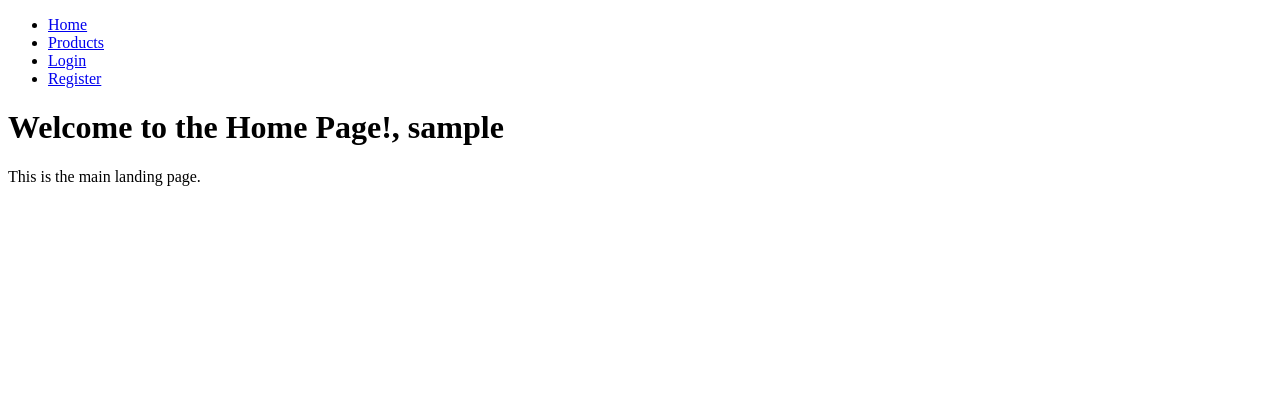
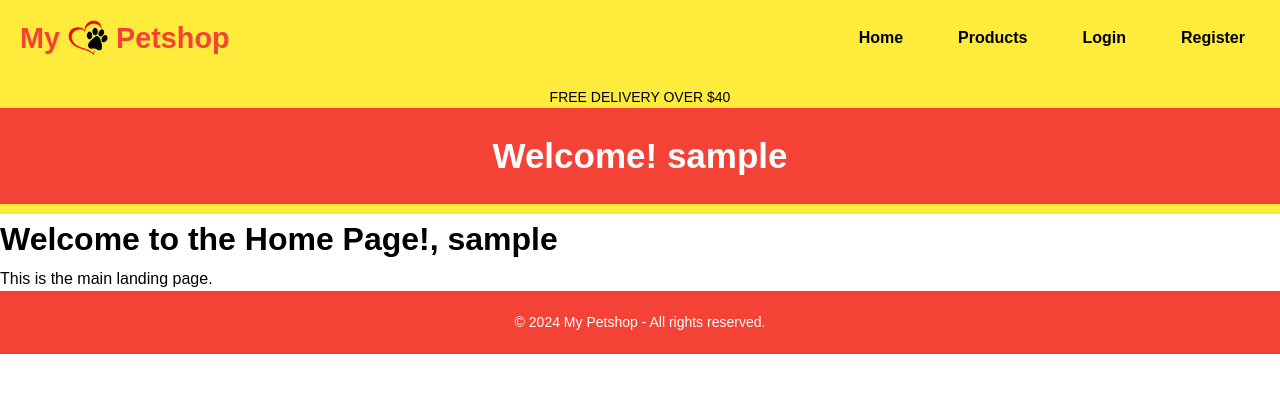
Before and after one commit to anibalfuentesrod/My-PetShop, a Django app: template myapp/templates/index.html in a window 1280 px wide. Shown: the top 393 px of the page. Run offline with Django 3.2, Linux system fonts and the light colour scheme; the template is opened without the code that fills it: most values are stand-ins (such as "Sample title", 1, 10 or a date in 2020).

Commit message:
Working on static files

```diff
--- /dev/null
+++ b/myapp/static/css/styles.css
@@ -0,0 +1,249 @@
+/* General and global styles */
+* {
+    margin: 0;
+    padding: 0;
+    box-sizing: border-box;
+}
+
+body {
+    font-family: 'Arial', sans-serif;
+    line-height: 1.6;
+    background-color: #ffffff;
+}
+
+.container {
+    width: 90%;
+    max-width: 1200px;
+    margin: 0 auto;
+}
+
+/* Header styles */
+.main-header {
+    background-color: #ffeb3b;
+    color: #000;
+    padding: 10px 0;
+    text-align: center;
+    font-size: 14px;
+}
+
+.logo-section {
+    background-color: #f44336;
+    padding: 20px 0;
+    text-align: center;
+}
+
+.logo-section h1 {
+    color: white;
+    font-size: 2.5em;
+    font-weight: bold;
+}
+
+.logo-section .paw-print {
+    font-size: 1.2em;
+}
+
+/* Navbar styles */
+.navbar {
+    display: flex;
+    justify-content: space-between;
+    align-items: center;
+    background-color: #ffeb3b;
+    padding: 15px 20px;
+    position: sticky; /* Keeps navbar fixed at the top */
+    top: 0;
+    z-index: 1000;
+}
+
+.logo a {
+    font-size: 1.8em;
+    font-weight: bold;
+    color: #f44336;
+    text-decoration: none;
+    display: flex;
+    align-items: center; /* Aligns the image and text vertically */
+}
+
+.logo a img.paw-logo {
+    width: 40px; /* Adjust the width of the logo as needed */
+    height: auto;
+    margin: 0 8px; /* Adds spacing between the text and the logo */
+    vertical-align: middle;
+}
+.nav-links {
+    display: flex;
+    list-style: none;
+    gap: 25px;
+}
+
+.nav-links li {
+    margin: 0;
+}
+
+.nav-links a {
+    text-decoration: none;
+    color: #000;
+    font-size: 16px;
+    font-weight: bold;
+    padding: 10px 15px;
+    transition: background-color 0.3s ease, color 0.3s ease;
+}
+
+.nav-links a:hover {
+    background-color: white;
+    color: #f44336;
+    border-radius: 5px;
+}
+
+/* Hamburger Menu Styles */
+.hamburger {
+    display: none;
+    flex-direction: column;
+    cursor: pointer;
+}
+
+.hamburger div {
+    width: 25px;
+    height: 3px;
+    background-color: #000;
+    margin: 4px;
+    transition: 0.3s;
+}
+
+/* Responsive Menu for Mobile Devices */
+@media (max-width: 768px) {
+    .nav-links {
+        flex-direction: column;
+        position: absolute;
+        top: 60px;
+        left: -100%;
+        width: 100%;
+        background-color: #ffeb3b;
+        text-align: center;
+        transition: left 0.3s ease-in-out;
+    }
+
+    .nav-links.active {
+        left: 0;
+    }
+
+    .nav-links li {
+        margin: 10px 0;
+    }
+
+    .hamburger {
+        display: flex;
+    }
+
+    .nav-links a {
+        padding: 15px 0;
+        width: 100%;
+    }
+}
+
+/* Hamburger Animation */
+.hamburger.active div:nth-child(1) {
+    transform: rotate(45deg) translate(5px, 5px);
+}
+
+.hamburger.active div:nth-child(2) {
+    opacity: 0;
+}
+
+.hamburger.active div:nth-child(3) {
+    transform: rotate(-45deg) translate(5px, -5px);
+}
+
+
+/* Hero section styles */
+.hero-section {
+    background-color: #f44336;
+    color: white;
+    text-align: center;
+    padding: 100px 20px;
+    position: relative;
+}
+
+.hero-section h2 {
+    font-size: 3.5em;
+    font-weight: bold;
+}
+
+.hero-section p {
+    font-size: 1.5em;
+    margin: 20px 0;
+}
+
+.hero-section .cta-button {
+    background-color: #ffeb3b;
+    color: black;
+    padding: 15px 30px;
+    border-radius: 30px;
+    text-decoration: none;
+    font-size: 1.2em;
+    transition: background-color 0.3s ease, color 0.3s ease;
+}
+
+.hero-section .cta-button:hover {
+    background-color: #f44336;
+    color: #ffeb3b;
+}
+
+/* Image decorations in hero section */
+.hero-section::before {
+    content: "";
+    background-image: url('/static/images/hero-bg.png');
+    background-size: cover;
+    background-position: center;
+    position: absolute;
+    top: 0;
+    left: 0;
+    width: 100%;
+    height: 100%;
+    opacity: 0.2; /* Ensuring background decoration is subtle */
+    z-index: -1;
+}
+
+/* Shop Now button */
+.hero-section .cta-button {
+    background-color: #ffeb3b;
+    color: black;
+    padding: 15px 30px;
+    border-radius: 30px;
+    text-decoration: none;
+    font-size: 1.2em;
+    transition: background-color 0.3s ease, color 0.3s ease;
+}
+
+.hero-section .cta-button:hover {
+    background-color: #f44336;
+    color: #ffeb3b;
+}
+
+/* Footer styles */
+footer {
+    background-color: #f44336;
+    color: white;
+    padding: 20px 0;
+    text-align: center;
+    font-size: 14px;
+}
+
+footer p {
+    margin: 0;
+}
+
+/* Responsive Design */
+@media (max-width: 768px) {
+    .navbar ul {
+        flex-direction: column;
+        gap: 10px;
+    }
+
+    .hero-section h2 {
+        font-size: 2.5em;
+    }
+
+    .hero-section p {
+        font-size: 1.2em;
+    }
+}
--- a/myapp/templates/base.html
+++ b/myapp/templates/base.html
@@ -3,18 +3,45 @@
 <head>
     <meta charset="UTF-8">
     <meta name="viewport" content="width=device-width, initial-scale=1.0">
+    <meta name="description" content="Everything your pet needs, all in one place.">
     <title>{% block title %}My PetShop{% endblock title %}</title>
+     <!-- Load static files -->
+     {% load static %}
+
+     <!-- Link to CSS -->
+     <link rel="stylesheet" href="{% static 'css/styles.css' %}">
 </head>
 <body>
     <!-- JINJA para incluir el navbar en todas las paginas -->
     {% include "navbar.html" %}
 
+     <!-- Main header/banner -->
+     <header class="main-header">
+        <div class="header-top">
+            <div class="container">
+                <p>FREE DELIVERY OVER $40</p>
+            </div>
+        </div>
+        <div class="logo-section">
+            <div class="container">
+                <h1>Welcome! {{ username }} </h1>
+            </div>
+        </div>
+    </header>
+
     <!-- Aqui va el contenido de la pagina -->
-    <div class="content">
+    <main class="content">
         {% block content %}
         <!-- Aqui va el contenido de cada pagina -->
         {% endblock content %}
-    </div>
+    </main>
+
+    <!-- Footer -->
+    <footer>
+        <div class="container">
+            <p>&copy; 2024 My Petshop - All rights reserved.</p>
+        </div>
+    </footer>
 
 </body>
 </html>
--- a/myapp/templates/navbar.html
+++ b/myapp/templates/navbar.html
@@ -1,17 +1,27 @@
 <!-- navbar.html (o dentro de base.html) -->
-<nav>
-    <ul>
+<!-- Load static files -->
+{% load static %}
+<nav class="navbar">
+    <div class="logo">
+        <a href="{% url 'index' %}">My<img src="{% static 'images/logo.png' %}" alt="Paw Print Logo" class="paw-logo">Petshop</a>
+    </div>
+    <ul class="nav-links">
         <li><a href="{% url 'index' %}">Home</a></li>
+        <li><a href="{% url 'products' %}">Products</a></li>
         {% if user.is_authenticated %}
             <!-- Mostrar solo si el usuario está autenticado -->
             <li><a href="{% url 'profile' %}">Profile</a></li>
             <li><a href="{% url 'logout' %}">Logout</a></li>
-            <li><a href="{% url 'products' %}">Products</a></li>
         {% else %}
             <!-- Mostrar solo si el usuario NO está autenticado -->
-            <li><a href="{% url 'products' %}">Products</a></li>
             <li><a href="{% url 'login' %}">Login</a></li>
             <li><a href="{% url 'register' %}">Register</a></li>
         {% endif %}
     </ul>
+    <!-- Hamburger menu for mobile view -->
+    <div class="hamburger">
+        <div></div>
+        <div></div>
+        <div></div>
+    </div>
 </nav>
--- a/myapp/urls.py
+++ b/myapp/urls.py
@@ -13,4 +13,5 @@ urlpatterns = [
     path('success/', views.success_view, name='success'),
     path('cancel/', views.cancel_view, name='cancel'),
     path('create-checkout-session/<int:pk>/', CreateCheckoutSessionView.as_view(), name='create-checkout-session'),
+    path('base/', views.base, name='base')
 ]
--- a/myapp/views.py
+++ b/myapp/views.py
@@ -122,3 +122,8 @@ def success_view(request):
 def cancel_view(request):
     return render(request, 'cancel.html')
 ############################################################################################
+def base(request):
+    username = request.user
+    return render(request, 'base.html', {
+        'username': username
+    })
```
Also changed, not shown: db.sqlite3, myapp/static/css/README.md (renamed from myapp/static/styles/README.md), myapp/static/images/README.md (renamed from myapp/static/Images/README.md), myapp/static/images/logo.png (added).
